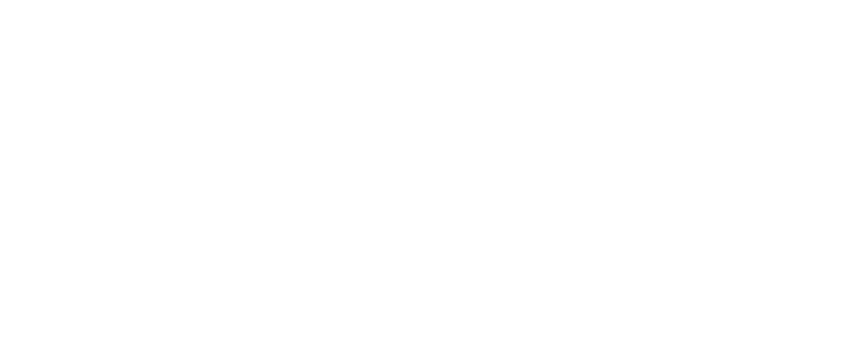
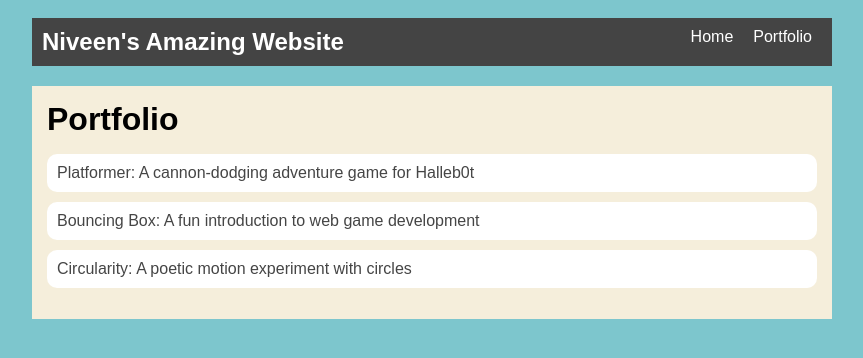
Before and after one commit to Isniveenabean/Isniveenabean.github.io, a plain HTML site: page portfolio.html in a window 1280 px wide. Shown: the whole page, without its empty margins (208-1071 px from the left). Drawn offline with Linux system fonts and the light colour scheme.

Commit message:
saving portfolio

```diff
--- a/portfolio.html
+++ b/portfolio.html
@@ -0,0 +1,42 @@
+<!DOCTYPE html>
+<html>
+  <head>
+    <title>My Awesome Website</title>
+    <link rel="stylesheet" href="style.css" />
+  </head>
+
+  <body>
+    <!-- All content goes here -->
+    <div id="all-contents">
+        <nav>
+            <h1>Niveen's Amazing Website</h1>
+            <ul id="nav-ul">
+                <li class="nav-li">
+                    <a href="index.html">Home</a>
+                    <li class="nav-li">
+                        <a href="portfolio.html">Portfolio</a>
+                  </li>
+            </ul>
+        </nav>
+
+        <main>
+            <div class="content">
+                <h1>Portfolio</h1>
+                <ul id="portfolio">
+                    <li>
+                        <a href="projects/platformer/">Platformer: A cannon-dodging adventure game for Halleb0t</a>
+                      </li>
+                      <li>
+                        <a href="projects/bouncing-box/">Bouncing Box: A fun introduction to web game development</a>
+                      </li>
+                      <li>
+                        <a href="projects/circularity/">Circularity: A poetic motion experiment with circles</a>
+                      </li>
+                </ul>
+              </div>
+
+        </main>
+
+    </div>
+  </body>
+</html>
--- a/style.css
+++ b/style.css
@@ -75,3 +75,28 @@ main {
 h2, h3 {
     margin: 0px;
 }
+/* Portfolio styles */
+.content h1 {
+    color: black;
+  }
+
+  #portfolio {
+    list-style-type: none;
+    padding-left: 0;
+  }
+
+  #portfolio li {
+    background: #fff;
+    padding: 10px;
+    border-radius: 10px;
+    margin-bottom: 10px;
+  }
+
+  #portfolio li:hover {
+    background: #eee;
+  }
+
+  #portfolio a {
+    text-decoration: none;
+    color: #454545;
+  }
```
